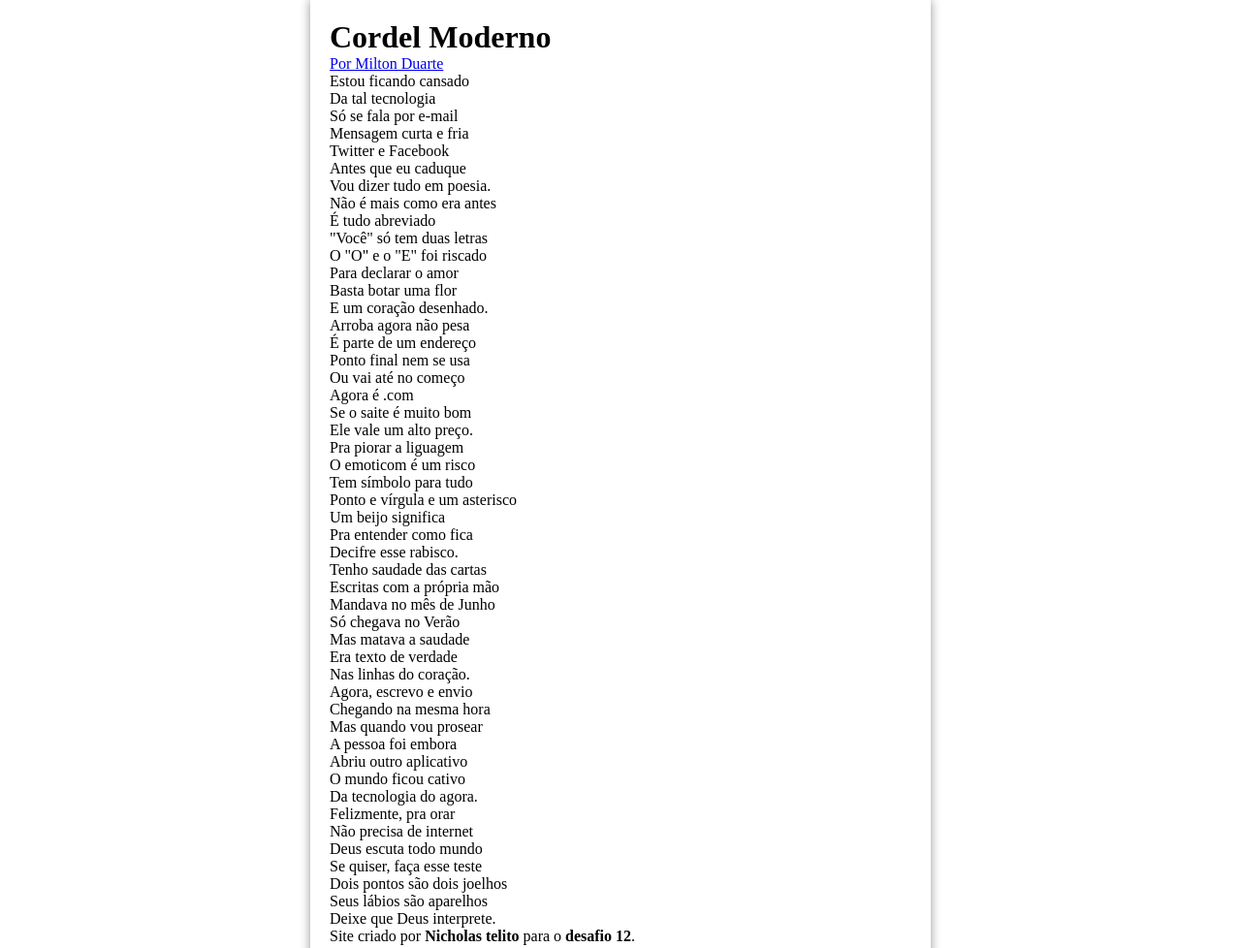
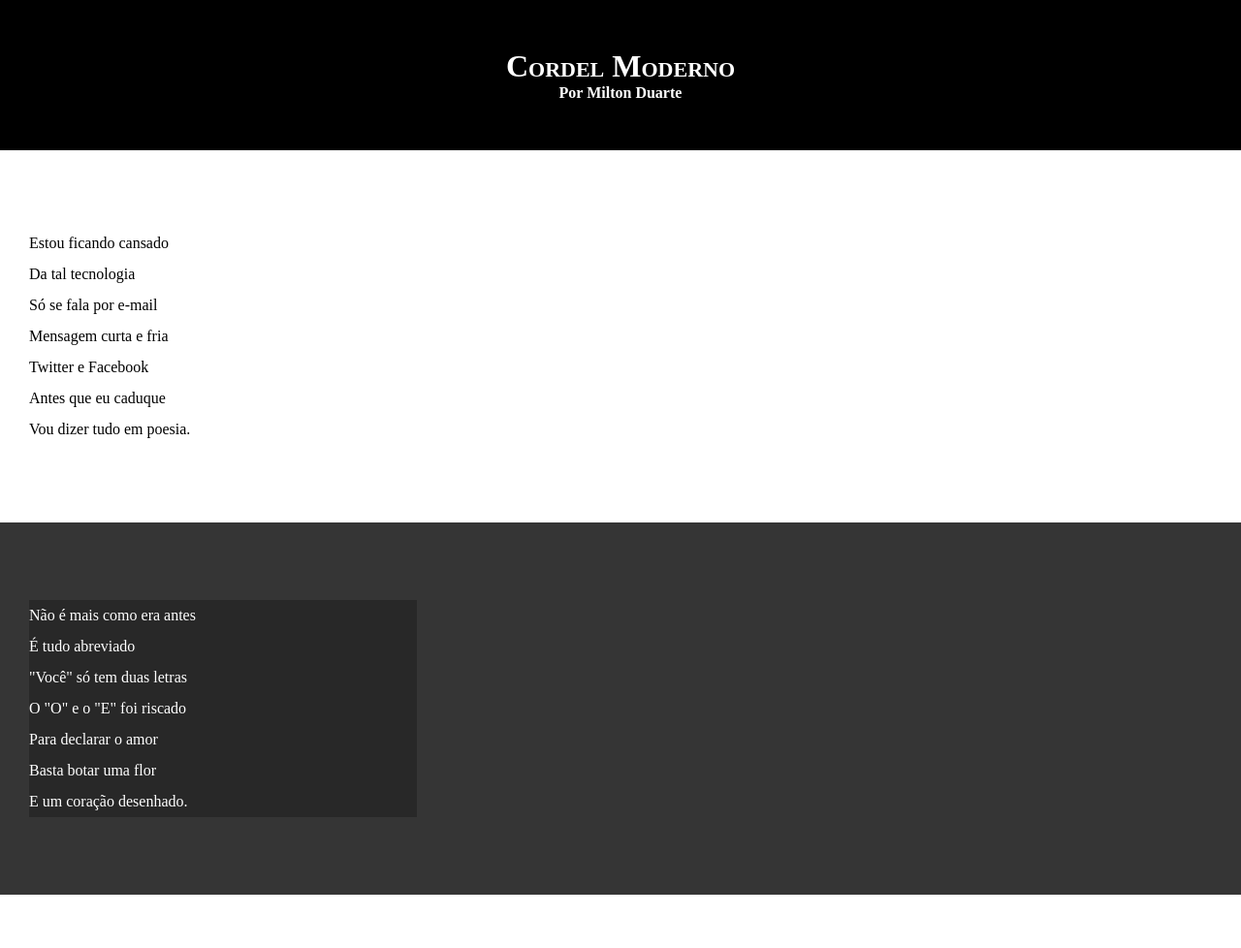
Before and after one commit to NicholasTelito/html-css, a plain HTML site: page desafios/desafio 12/index.html in a window 1280 px wide. Shown: the top 978 px of the page at 97% size. Drawn offline with Linux system fonts and the light colour scheme.

Commit message:
continuação

```diff
--- a/desafios/desafio 12/index.html
+++ b/desafios/desafio 12/index.html
@@ -15,7 +15,7 @@
     </header>
 
     <main>
-        <section id="normal">
+        <section class="normal">
                 <p>
                     Estou ficando cansado <br>
                     Da tal tecnologia <br>
@@ -28,7 +28,7 @@
         </section>
 
 
-            <section id="imagem">
+            <section class="imagem">
                 <p>
                     Não é mais como era antes <br>
                     É tudo abreviado <br>
@@ -41,7 +41,7 @@
             </section>
 
 
-       <section id="normal">
+       <section class="normal">
 
                 <p>
                     Arroba agora não pesa <br>
@@ -67,7 +67,7 @@
        </section>
 
 
-        <section id="imagem">
+        <section class="imagem">
 
                 <p>
                     Tenho saudade das cartas <br>
@@ -81,7 +81,7 @@
         </section>
 
 
-       <section id="normal">
+       <section class="normal">
 
                 <p>
                     Agora, escrevo e envio <br>
--- a/desafios/desafio 12/style.css
+++ b/desafios/desafio 12/style.css
@@ -14,12 +14,53 @@
 }
 *{margin: 0px;
 padding: 0px;}
-body{
-    min-width: 320px;
-    max-width: 600px;
-    margin: auto;
-    margin-bottom: 30px;
-    padding: 20px;
-    background-color: white;
-    box-shadow: 0px 0px 10px rgb(0 0 0 / 42%);
+html, body{
+    min-height: 100vh;
+    background-color: darkgray;
 }
+header{
+    background-color: black;
+    color: white;
+    text-align: center;
+    }
+    header > h1{
+        padding-top: 50px;
+        font-variant: small-caps;
+    }
+    header > p {
+        padding-bottom: 50px;
+    }
+    header a, footer a {
+        color: white;
+        text-decoration: none;
+        font-weight: bolder;
+    }
+    header a:hover, footer a:hover {
+        text-decoration: underline;
+    }
+    section{
+        padding-top: 10vh;
+        padding-bottom: 10vh;
+        line-height: 2em;
+        padding-left: 30px;
+    }
+    section.normal{
+        background-color: white;
+        color: black;
+    }
+    section.imagem{
+        background-color: rgb(53, 53, 53);
+        color: white;
+    }
+    section.imagem > p {
+        width: 400px;
+        background-color: rgba(0, 0, 0, 0.253);
+    }
+
+
+    footer{
+        background-color: black;
+        color: white;
+        text-align: center;
+        padding: 10px;
+    }
```
